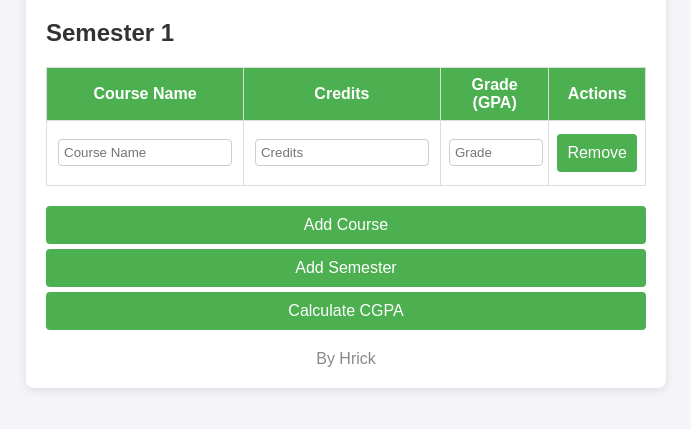
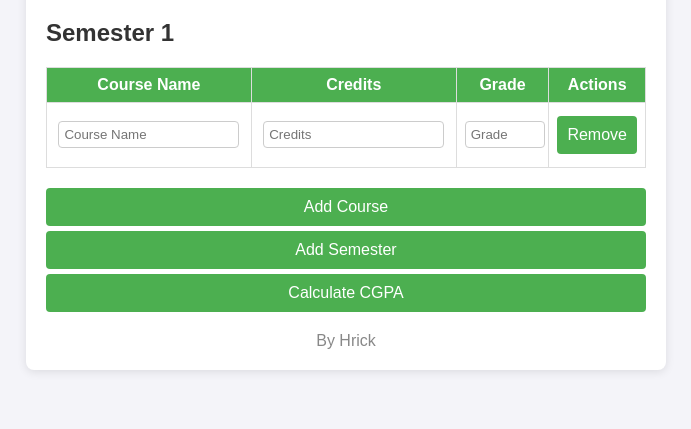
Before and after one commit to Hrick-08/GPA-calc, a plain HTML site: page index.html in a window 1280 px wide. Shown: the part 131-560 px from the top of the page, without its empty margins (294-985 px from the left). Drawn offline with Linux system fonts and the light colour scheme.

Commit message:
Update index.html

```diff
--- a/index.html
+++ b/index.html
@@ -18,7 +18,7 @@
                             <tr>
                                 <th>Course Name</th>
                                 <th>Credits</th>
-                                <th>Grade (GPA)</th>
+                                <th>Grade</th>
                                 <th>Actions</th>
                             </tr>
                         </thead>
```
